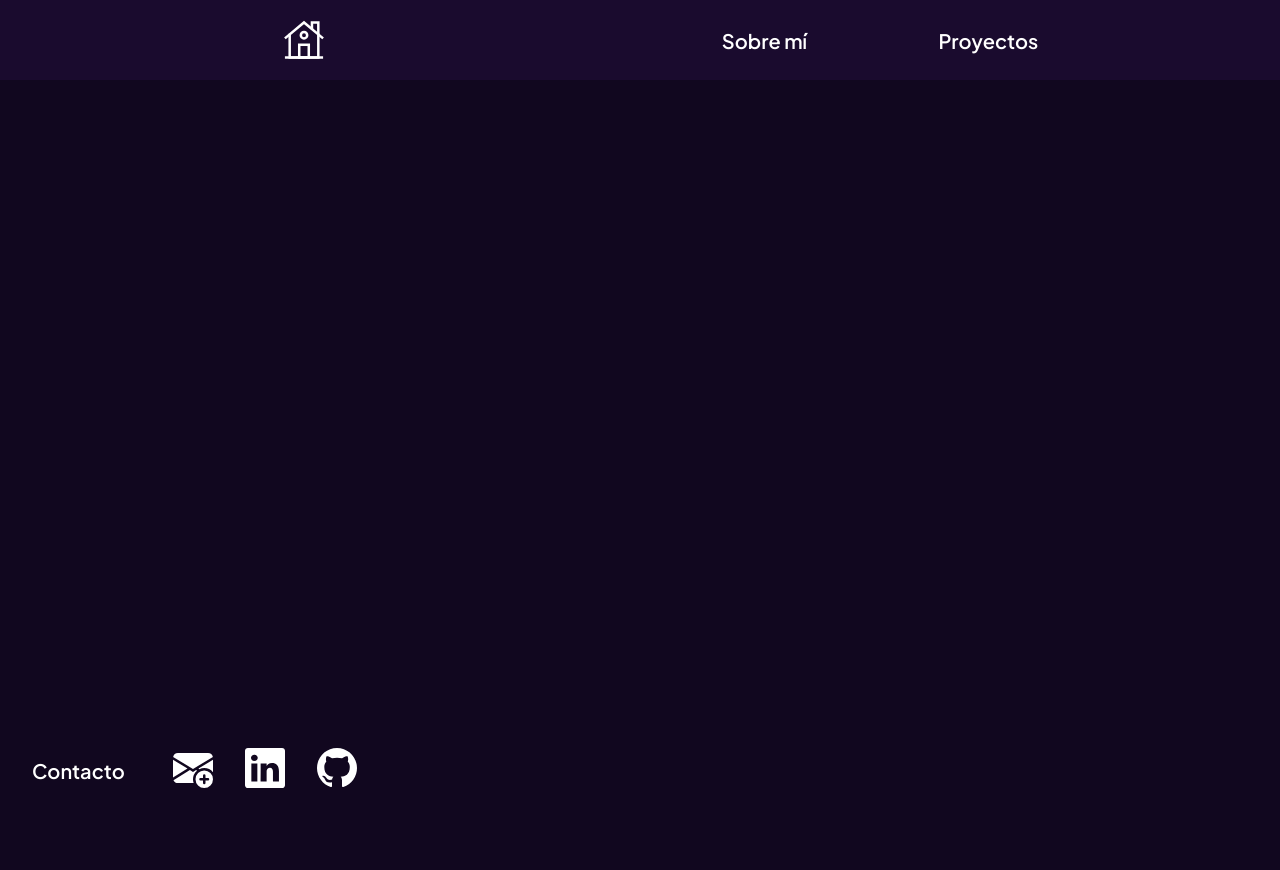
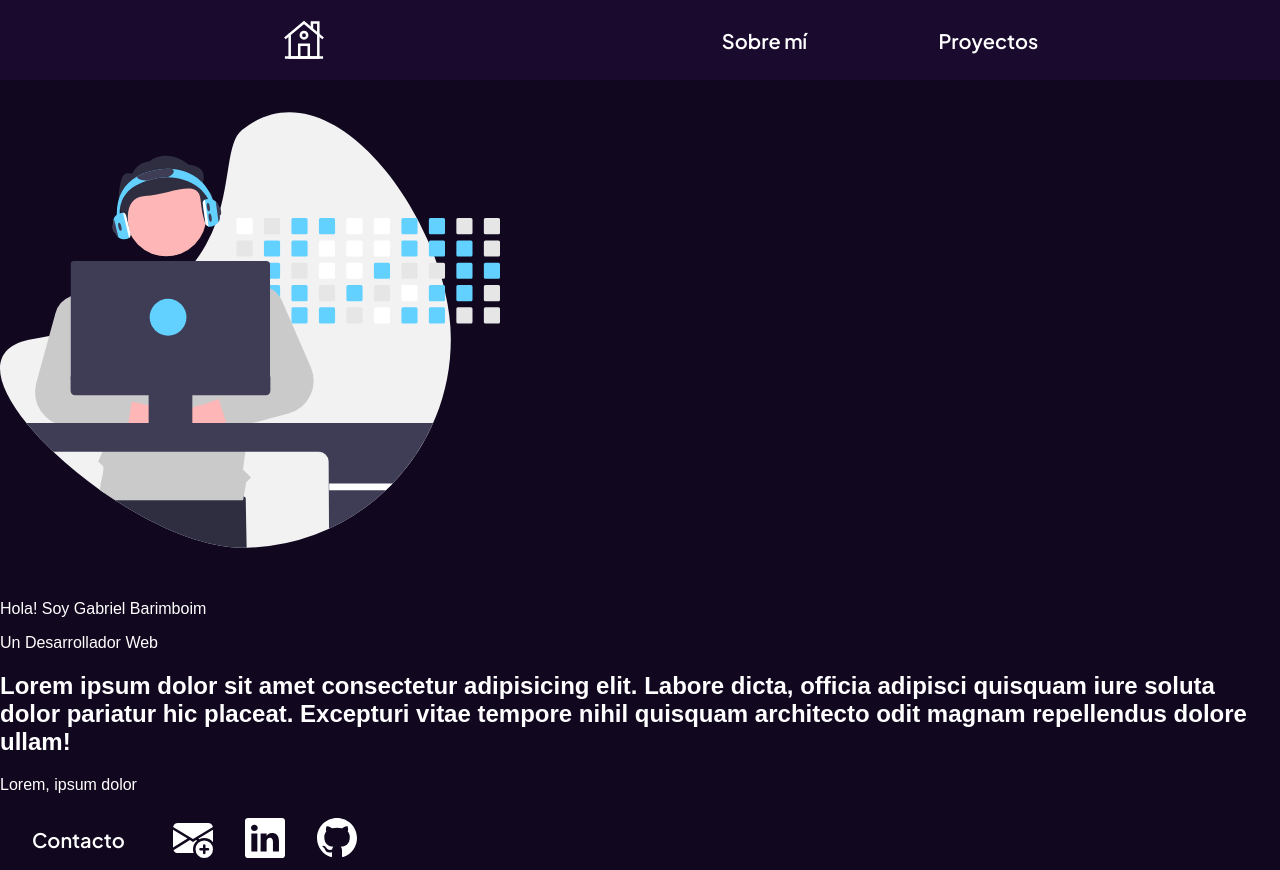
Before and after one commit to Gbw699/My-portfolio, a Next.js app: page / in a window 1280 px wide. Before the commit the page ends 800 px from the top, so only its background shows below. Built offline with nearby package versions, Linux system fonts and the light colour scheme; a web font is replaced by a local one.

Commit message:
home component started

```diff
--- a/src/app/page.tsx
+++ b/src/app/page.tsx
@@ -1,10 +1,19 @@
 import Image from 'next/image'
-import styles from './page.module.css'
 
 export default function Home() {
   return (<>
     <main>
-
+      <div>
+        <Image src={"/imageForHome.svg"} alt='imgHome' width={500} height={500} />
+      </div>
+      <div>
+        <p>Hola! Soy Gabriel Barimboim</p>
+      </div>
+      <div>
+        <p>Un Desarrollador Web</p>
+        <h2>Lorem ipsum dolor sit amet consectetur adipisicing elit. Labore dicta, officia adipisci quisquam iure soluta dolor pariatur hic placeat. Excepturi vitae tempore nihil quisquam architecto odit magnam repellendus dolore ullam!</h2>
+        <p>Lorem, ipsum dolor </p>
+      </div>
     </main>
   </>
   )
```
Also changed, not shown: public/imageForHome.svg (added).
